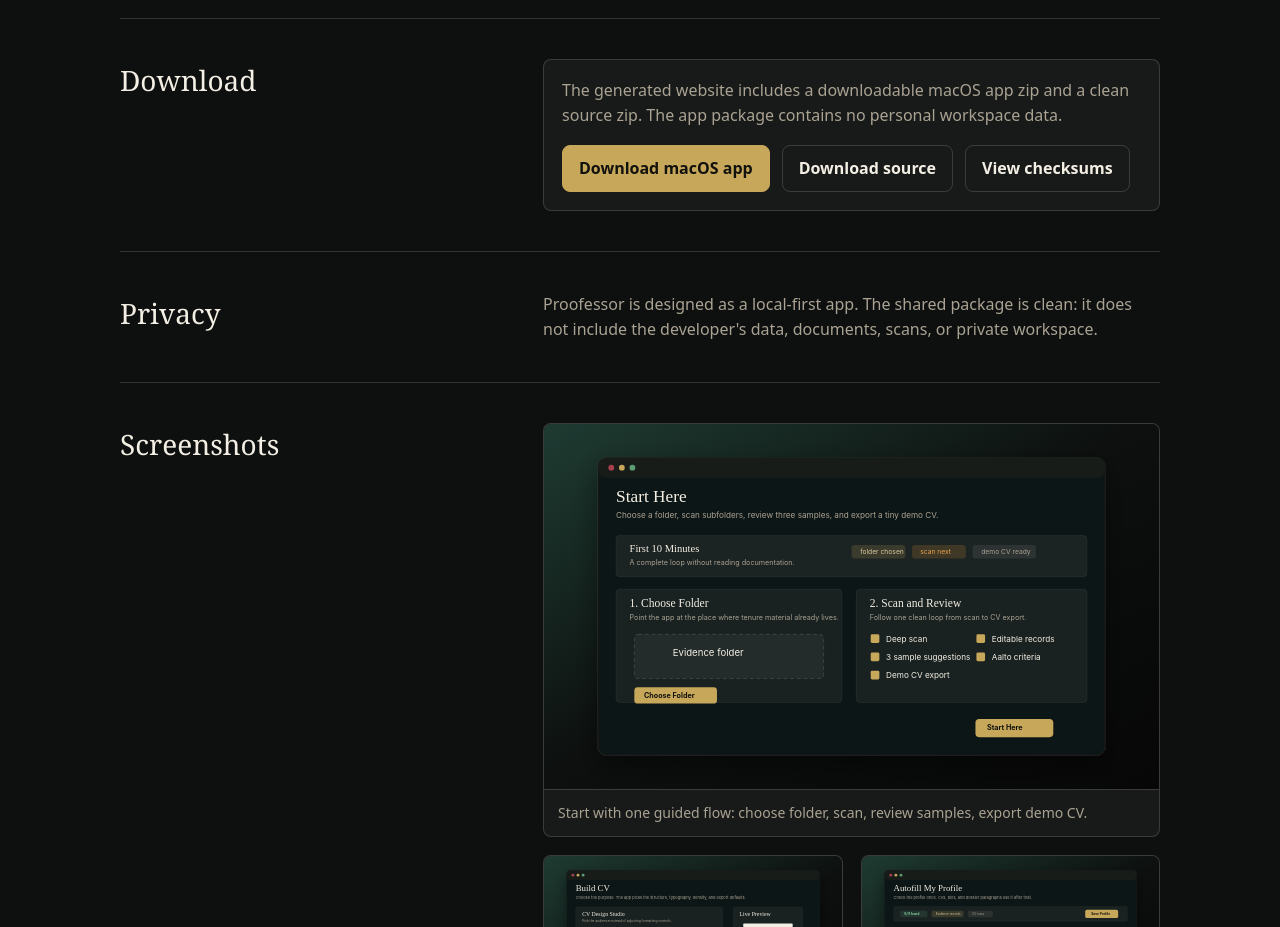
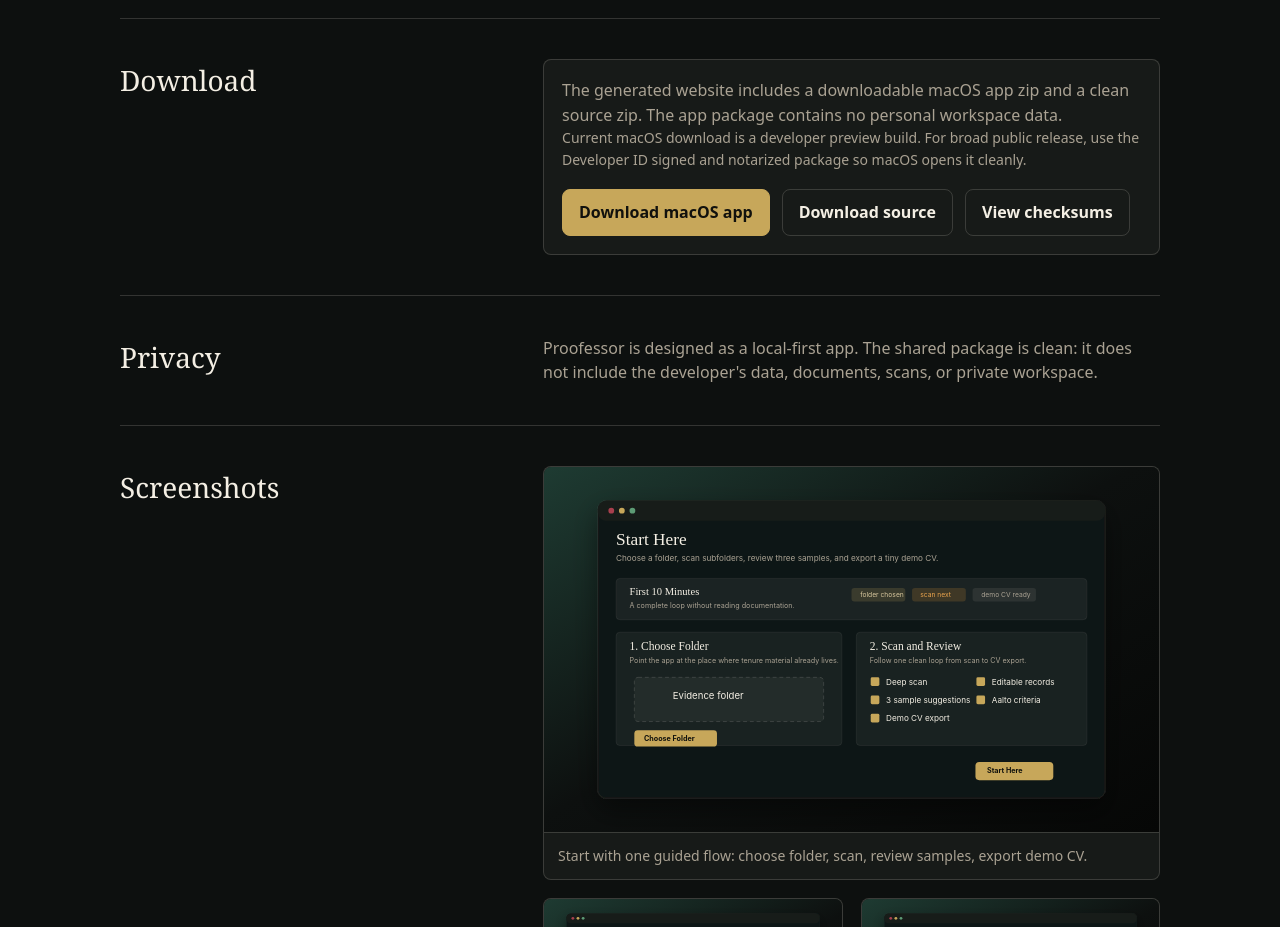
Before and after one commit to tdufva/Proofessor, a plain HTML site: page index.html in a window 1280 px wide. Shown: the part 1780-2707 px from the top of the page. Drawn offline with Linux system fonts and the light colour scheme.

Commit message:
Add Proofessor preview download note

```diff
--- a/index.html
+++ b/index.html
@@ -345,6 +345,7 @@
       <h2>Download</h2>
       <div class="download-note">
         <p>The generated website includes a downloadable macOS app zip and a clean source zip. The app package contains no personal workspace data.</p>
+        <p class="quiet-note">Current macOS download is a developer preview build. For broad public release, use the Developer ID signed and notarized package so macOS opens it cleanly.</p>
         <div class="download-actions">
           <a class="button primary" href="downloads/Proofessor-macOS.zip" download>Download macOS app</a>
           <a class="button" href="downloads/Proofessor-source.zip" download>Download source</a>
```
Also changed, not shown: downloads/checksums.txt, 2 other files.
